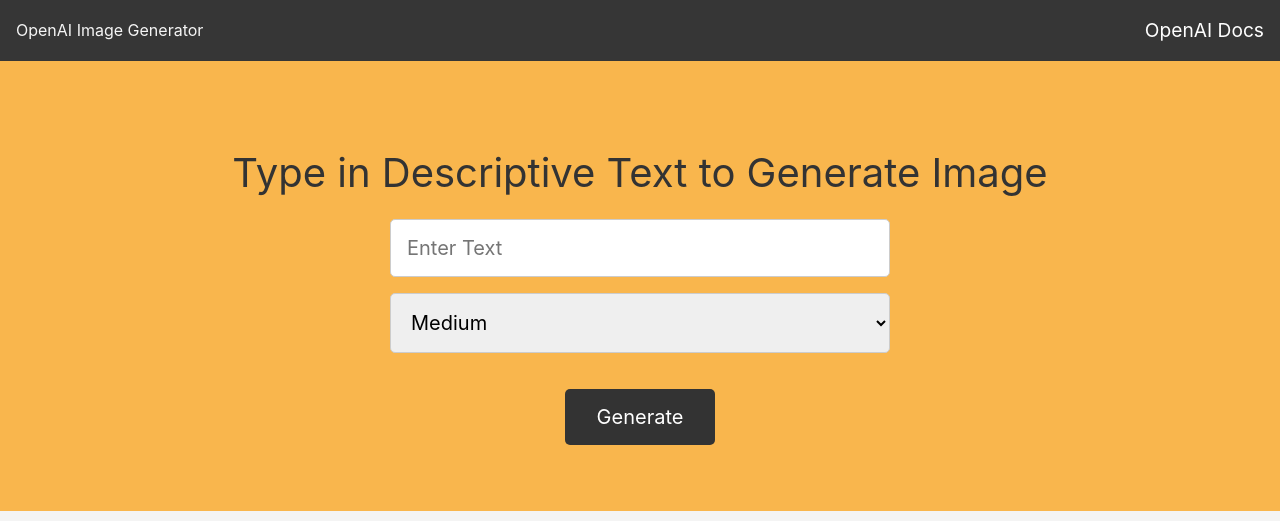
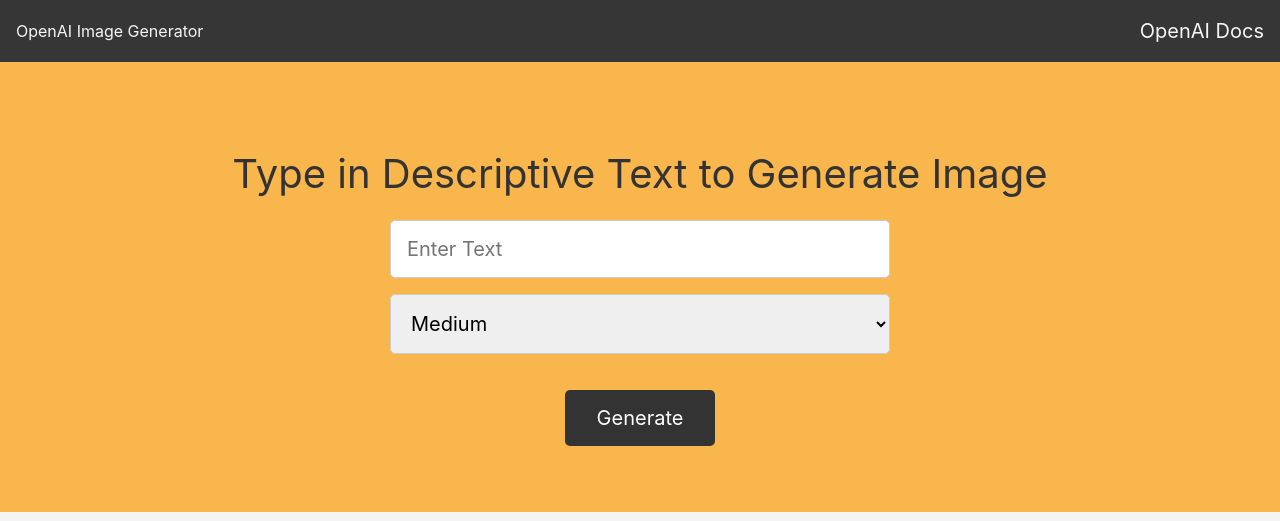
Before and after one commit to milliorn/image-generator, a website: page public/index.html in a window 1280 px wide. Drawn offline with nearby package versions, Linux system fonts and the light colour scheme.

Commit message:
navbar a

```diff
--- a/public/css/style.css
+++ b/public/css/style.css
@@ -53,9 +53,9 @@ img {
 
 /* Navbar */
 .navbar a {
-  color: #fff;
-  font-size: 1.2rem;
-  text-decoration: none;
+  //color: #fff;
+  //font-size: 1.2rem;
+  //text-decoration: none;
 }
 
 .navbar a:hover {
--- a/public/index.html
+++ b/public/index.html
@@ -24,7 +24,10 @@
         <div class="nav-links">
           <ul class="is-flex list-item">
             <li class="ml-4">
-              <a href="https://beta.openai.com/docs" target="_blank"
+              <a
+                class="has-text-light is-size-5"
+                href="https://beta.openai.com/docs"
+                target="_blank"
                 >OpenAI Docs</a
               >
             </li>
```
